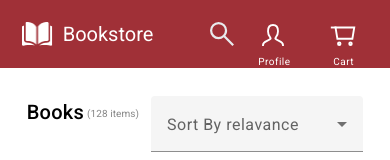
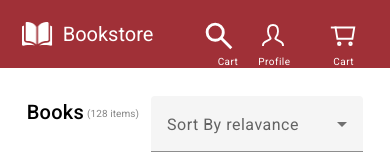
Before and after one commit to AbhishekGupta-193/Book-Store-App, an Angular app: page /header in a window 390 px wide. Shown: the top 160 px of the page. Built offline with nearby package versions, Linux system fonts and the light colour scheme; no server answers.

Commit message:
improved header ui

```diff
--- a/src/app/components/home/header/header.component.html
+++ b/src/app/components/home/header/header.component.html
@@ -20,10 +20,12 @@
     </div>
     <div class="user-cart">
         <div class="search-icon">
-            <svg xmlns="http://www.w3.org/2000/svg" height="32px" viewBox="0 -960 960 960" width="32px" fill="#e8eaed">
+
+            <svg xmlns="http://www.w3.org/2000/svg" height="38px" viewBox="0 -960 960 960" width="38px" fill="#FFFFFF">
                 <path
-                    d="M792-120.67 532.67-380q-30 25.33-69.64 39.67Q423.39-326 378.67-326q-108.44 0-183.56-75.17Q120-476.33 120-583.33t75.17-182.17q75.16-75.17 182.5-75.17 107.33 0 182.16 75.17 74.84 75.17 74.84 182.27 0 43.23-14 82.9-14 39.66-40.67 73l260 258.66-48 48Zm-414-272q79.17 0 134.58-55.83Q568-504.33 568-583.33q0-79-55.42-134.84Q457.17-774 378-774q-79.72 0-135.53 55.83-55.8 55.84-55.8 134.84t55.8 134.83q55.81 55.83 135.53 55.83Z" />
+                    d="M765-144 526-383q-30 22-65.79 34.5-35.79 12.5-76.18 12.5Q284-336 214-406t-70-170q0-100 70-170t170-70q100 0 170 70t70 170.03q0 40.39-12.5 76.18Q599-464 577-434l239 239-51 51ZM384-408q70 0 119-49t49-119q0-70-49-119t-119-49q-70 0-119 49t-49 119q0 70 49 119t119 49Z" />
             </svg>
+            <p class="cartName">Cart</p>
 
         </div>
         <div (click)="toggleLoginCard()">
--- a/src/app/components/home/header/header.component.scss
+++ b/src/app/components/home/header/header.component.scss
@@ -73,7 +73,7 @@ input{
 .user-cart{
     display: flex;
     justify-content: end;
-    align-items: center;
+    align-items: end;
     cursor: pointer;
     flex: 1;
 }
@@ -194,6 +194,10 @@ input{
     }
     .search-icon{
         display: flex;
+        flex-direction: column;
+        align-items: end;
+        justify-content: end;
+        bottom: 0;
     }
   }
 
--- a/src/app/components/home/header/header.component.ts
+++ b/src/app/components/home/header/header.component.ts
@@ -32,7 +32,11 @@ export class HeaderComponent implements OnInit {
   }
 
   toggleLoginCard() {
+    console.log(localStorage.getItem('accessToken'))
+
     if (localStorage.getItem('accessToken') == null) {
+      console.log("something is happengin")
+
       this.showLoginCard1 = !this.showLoginCard1;
       this.showLoginCard2 = false
     } else {
```
